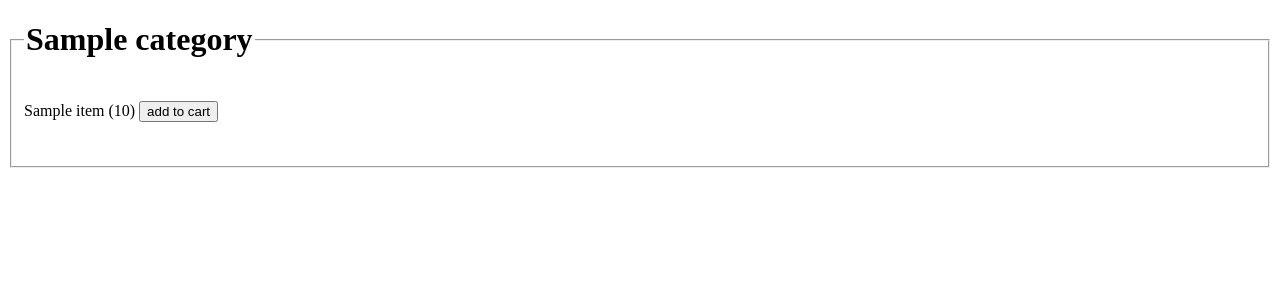
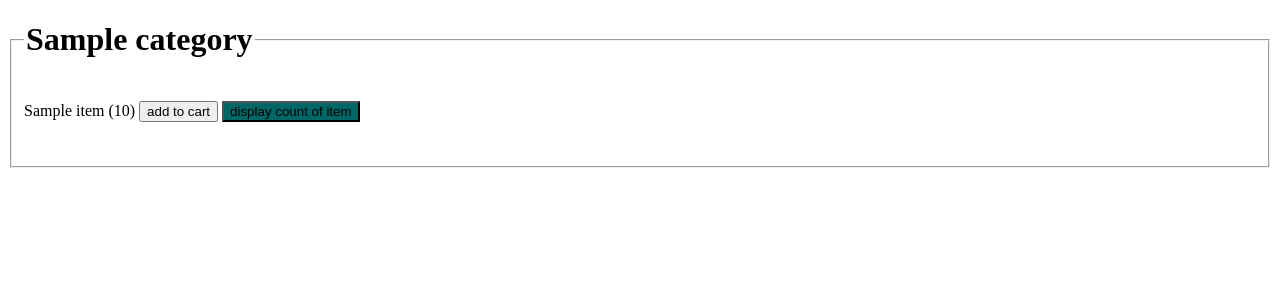
Before and after one commit to pietrusiewicz/notapp, a Django app: template items/templates/items/items.html in a window 1280 px wide. Shown: the part 29-329 px from the top of the page. Run offline with Django 3.2, Linux system fonts and the light colour scheme; the template is opened without the code that fills it: most values are stand-ins (such as "Sample title", 1, 10 or a date in 2020).

Commit message:
make count visible as alert

```diff
--- a/items/templates/items/items.html
+++ b/items/templates/items/items.html
@@ -7,8 +7,10 @@
 	    </legend>
 	    {% for item in category.item_set.all %}
 	    <p>{{ item.item_name }} ({{ item.price }})
-	    {% if item.count %}
+	    {% if item.count > 0 %}
 	    <a href="/sklapp/add_to_cart/{{category.id}}/{{item.id}}"><button>add to cart</button></a>
+	    <input type="button" value="display count of item" id="count" onclick="f1('{{item.count}}')"/>
+
 	    {% else %}
 	    <!--<a href="/sklapp/add_to_cart/{{category.id}}/{{item.id}}"><button>add to cart</button></a>-->
 	    <input type="button" value="add to cart" disabled/>
@@ -27,3 +29,10 @@
     </strong>
 </p>
 {% endif %}
+<script>
+function f1(n) {
+	//elem = document.getElementById('count');
+	//elem.setAttribute('value', "{{item.count}}");
+	alert("Magazine has "+n+" ones");
+}
+</script>
```
Also changed, not shown: db.sqlite3.
